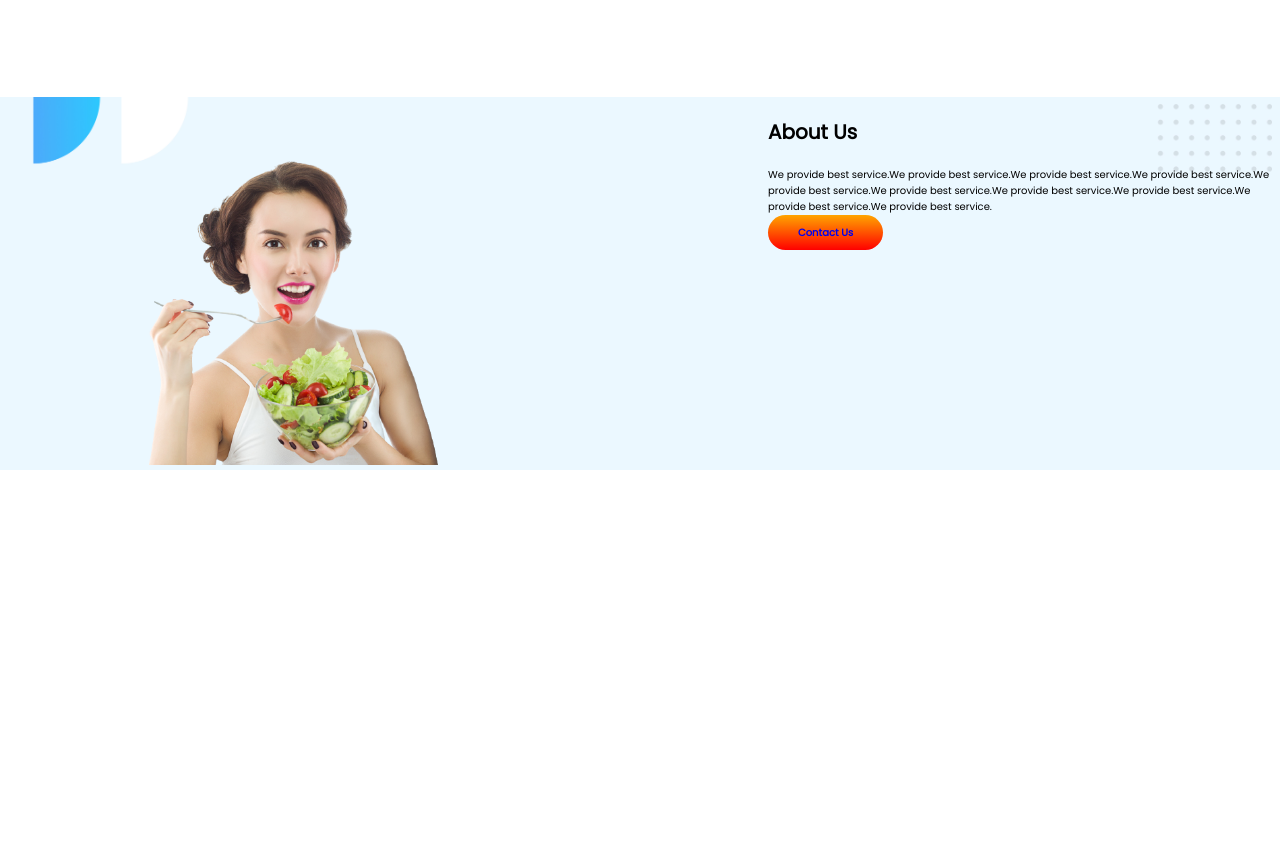
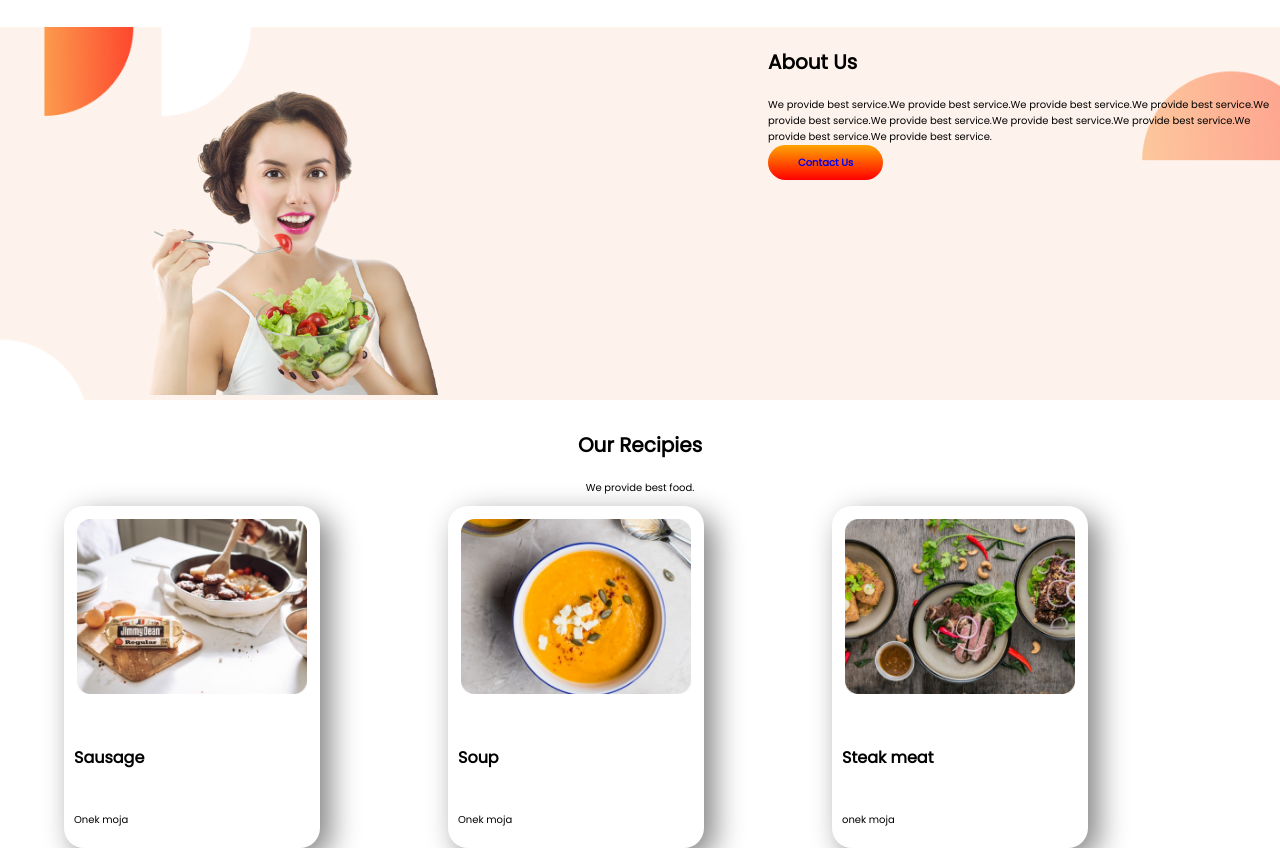
Before and after one commit to Shafi070/first-assignment, a plain HTML site: page index.html in a window 1280 px wide. Shown: the part 466-1314 px from the top of the page. Before the commit the page ends 1036 px from the top, so only its background shows below. Drawn offline with Linux system fonts and the light colour scheme.

Commit message:
fourth-section

```diff
--- a/index.html
+++ b/index.html
@@ -32,12 +32,38 @@
         </div>
         <div class="half-width">
             <h3>About Us</h3>
-            <p>We provide best service.We provide best service.We provide best service.We provide best service.We
+            <p>We provide best service.We provide best service.We provide best service.We provide best
+                service.We
                 provide best service.We provide best service.We provide best service.We provide best service.We provide
                 best service.We provide best service.</p>
             <a class="link-button" target="_blank" href="https://www.facebook.com/farhanshahriar.shafi/">Contact Us</a>
         </div>
     </section>
+    <section>
+        <div>
+            <h3 class="middle">Our Recipies</h3>
+        </div>
+        <div class="size">
+            <p class="middle">We provide best food.</p>
+        </div>
+    </section>
+    <section id="flex-container-recipies">
+        <div class="third-width">
+            <img class="height-width" src="images/cover-1.jpg" alt="food 1">
+            <h4 class="inside-padding">Sausage</h4>
+            <p class="size inside-padding">Onek moja</p>
+        </div>
+        <div class="third-width">
+            <img class="height-width" src="images/cover-2.png" alt="food 2">
+            <h4 class="inside-padding">Soup</h4>
+            <p class="size inside-padding">Onek moja</p>
+        </div>
+        <div class="third-width">
+            <img class="height-width" src="images/cover-3.jpg" alt="food 3">
+            <h4 class="inside-padding">Steak meat</h4>
+            <p class="size inside-padding">onek moja</p>
+        </div>
+    </section>
 </body>
 
 </html>
--- a/style.css
+++ b/style.css
@@ -1,6 +1,6 @@
 body{
     margin: 0;
-    font-family: 'Poppins','sans-serif';
+    font-family: 'Poppins', sans-serif;
 }
 h1{
     font-size: 30px;
@@ -13,7 +13,7 @@ h3{
 }
 .flexible-container{
     display: flex;
-    margin-bottom: 100px;
+    margin-bottom: 30px;
 }
 .half-width{
     width:50%;
@@ -32,7 +32,31 @@ h3{
     border-radius: 40px;
 }
 .middle-banner{
-    background-image: url(images/background\ one.jpg);
+    background-image: url(images/background-2.png);
     background-size: cover;
     background-repeat: no-repeat;
 }
+.middle{
+    text-align: center;
+}
+.size{
+    font-size: x-small;
+}
+#flex-container-recipies{
+    display: flex;
+}
+.third-width{
+    width: 20%;
+    margin-right: 5%;
+    margin-left: 5%;
+    box-shadow: 10px 10px 30px grey;
+    border-radius: 20px;
+}
+.height-width{
+    width: 90%;
+    height: auto;
+    padding: 5%;
+}
+.inside-padding{
+    padding:10px;
+}
```
Also changed, not shown: images/background-2.png (renamed from images/shapes/7.png), images/cover-1.jpg (renamed from images/food/Project Cover.jpg), images/cover-2.png (renamed from images/food/Project Cover.png), images/cover-3.jpg (renamed from images/food/Project Cover1.jpg).
